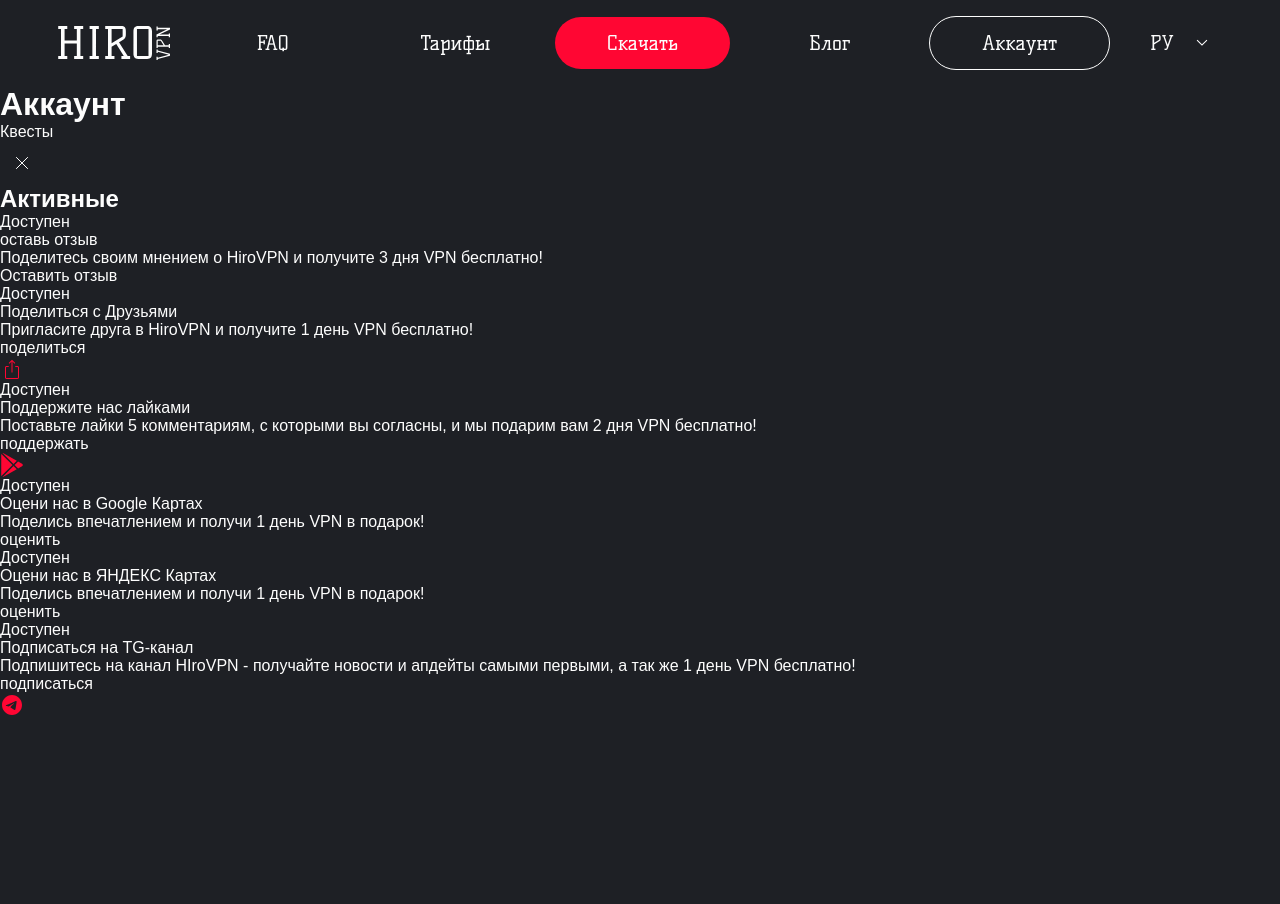
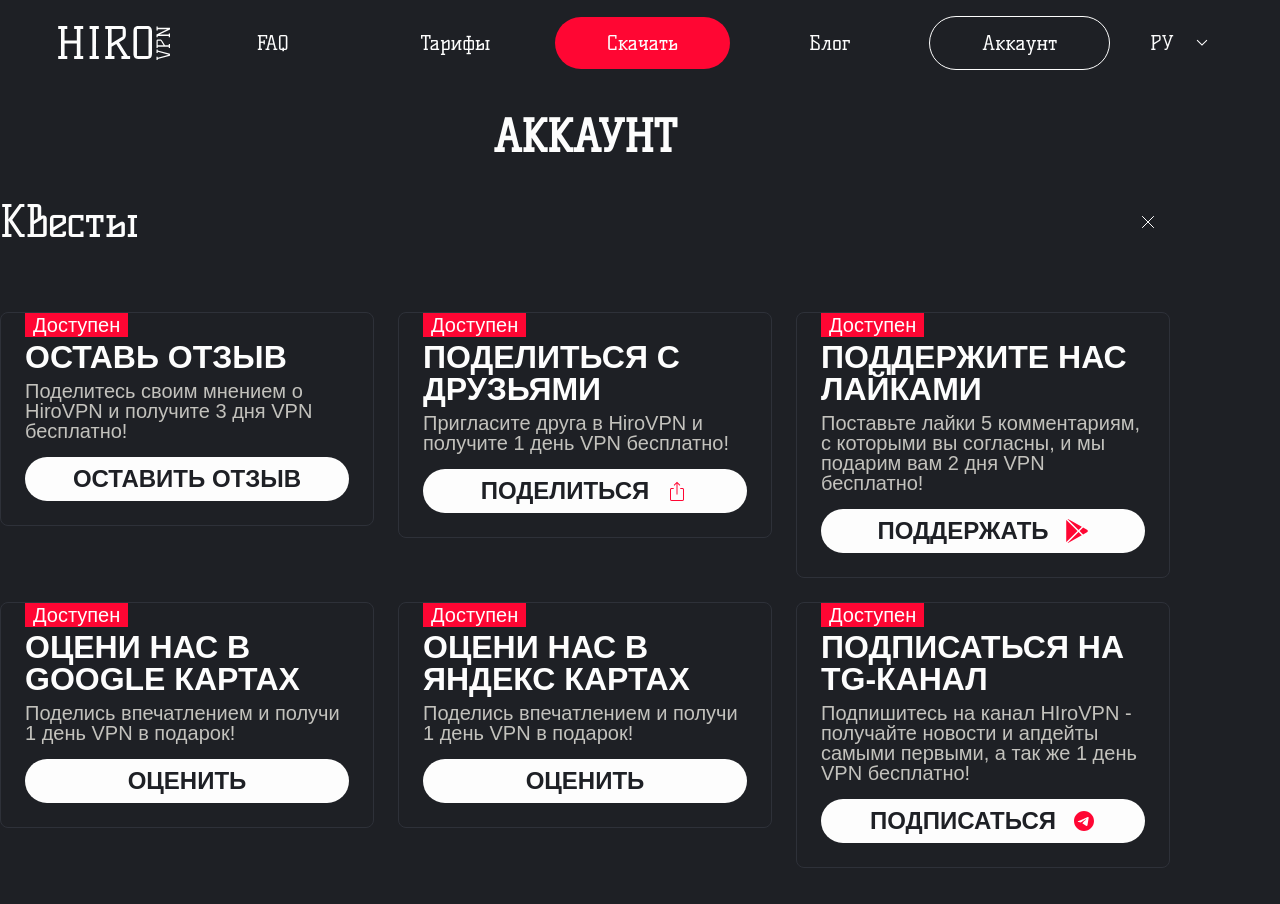
Before and after one commit to AnnaHelvetii/hero-quest, a React (Vite) app: page / in a window 1280 px wide. Shown: the top 904 px of the page. Before the commit the page ends 816 px from the top, so only its background shows below. Built offline with nearby package versions, Linux system fonts and the light colour scheme; a web font is replaced by a local one.

Commit message:
Main Page update

```diff
--- a/src/components/main-page/MainPage.module.scss
+++ b/src/components/main-page/MainPage.module.scss
@@ -0,0 +1,103 @@
+@use "../../styles/variables" as *;
+@use "../../styles/mixins" as *;
+
+	.mainWrapper {
+		margin: 40px auto;
+		font-family: "Kelly Slab", sans-serif;
+		max-width: $container-desktop;
+		@include flex-column;
+		gap: 32px;
+
+		.mainTitle {
+			font-size: 44px;
+			text-align: center;
+			text-transform: uppercase;
+		}
+
+		.headerSection {
+			@include flex-row-space-between;
+
+			.subTitle {
+				font-size: 44px;
+			}
+		}
+
+		.shareListSection {
+			font-family: "Alumni Sans", sans-serif;
+
+			.shareList {
+				display: grid;
+				grid-template-columns: repeat(3, 1fr);
+				gap: 24px;
+
+				.shareListItem {
+					@include block-wrapper;
+					align-self: start;
+					width: 100%;
+					position: relative;
+
+					.statusButton {
+						position: absolute;
+						font-size: 20px;
+						line-height: 20px;
+						background-color: $accent;
+						top: 0;
+						padding: 2px 8px;
+
+						&.completed {
+							background-color: $text-gray;
+							color: $bg;
+						}
+					}
+
+					.itemTitle {
+						margin-top: 4px;
+						font-size: 32px;
+						line-height: 32px;
+						font-weight: 600;
+						text-transform: uppercase;
+					}
+
+					.itemText {
+						color: $text-gray;
+						font-size: 20px;
+						line-height: 20px;
+						margin-top: 8px;
+					}
+
+					.itemButton {
+						margin-top: 16px;
+						padding: 8px 0;
+						width: 100%;
+						background-color: $text;
+						color: $bg;
+						border-radius: 40px;
+						gap: 16px;
+						@include flex-center;
+
+						p {
+							font-size: 24px;
+							font-weight: 600;
+							text-transform: uppercase;
+						}
+					}
+				}
+
+				@include md {
+					grid-template-columns: repeat(2, 1fr);
+				}
+
+				@include xs {
+					grid-template-columns: repeat(1, 1fr);
+				}
+			}
+		}
+
+		@include lg {
+			margin: 40px 0;
+		}
+
+		@include md {
+			max-width: $container-tablet;
+		}
+	}
--- a/src/components/main-page/MainPage.tsx
+++ b/src/components/main-page/MainPage.tsx
@@ -1,36 +1,58 @@
+import React, { useState } from "react";
 import styles from "./MainPage.module.scss";
 import cross from "./../../img/white-icons/cross.svg";
 import { QUESTS_DATA } from "../../helpers";
 import { FortuneSection } from "../fortune-section/FortuneSection";
 
 export const MainPage: React.FC = () => {
+	const [completedIds, setCompletedIds] = useState<number[]>([]);
+
+	const handleComplete = (id: number) => {
+		if (!completedIds.includes(id)) {
+			setCompletedIds((prev) => [...prev, id]);
+		}
+	};
+
 	return (
 		<div className={styles.mainContainer}>
+			<div className={styles.mainWrapper}>
 				<h1 className={styles.mainTitle}>Аккаунт</h1>
-
 				<section className={styles.headerSection}>
-				<span>Квесты</span>
+					<span className={styles.subTitle}>Квесты</span>
 					<img src={cross} alt="close" />
 				</section>
 				<FortuneSection />
 				<section className={styles.shareListSection}>
-				<h2 className={styles.title}>Активные</h2>
 					<ul className={styles.shareList}>
-					{QUESTS_DATA.map((quest) => (
+						{QUESTS_DATA.map((quest) => {
+							const isCompleted = completedIds.includes(quest.id);
+
+							return (
 								<li key={quest.id} className={styles.shareListItem}>
-							<div className={styles.statusButton}>
-								{quest.status}
+									<div
+										className={`${styles.statusButton} ${isCompleted ? styles.completed : ""}`}
+									>
+										{isCompleted ? "Выполнен" : quest.status}
 									</div>
+
 									<p className={styles.itemTitle}>{quest.title}</p>
 									<p className={styles.itemText}>{quest.text}</p>
-							<div className={styles.itemButton}>
+
+									{!isCompleted && (
+										<div
+											className={styles.itemButton}
+											onClick={() => handleComplete(quest.id)}
+										>
 											<p>{quest.buttonText}</p>
 											{quest.icon && <img src={quest.icon} alt={quest.title} />}
 										</div>
+									)}
 								</li>
-					))}
+							);
+						})}
 					</ul>
 				</section>
 			</div>
-	)
-}
+		</div>
+	);
+};
--- a/src/styles/_mixins.scss
+++ b/src/styles/_mixins.scss
@@ -1,3 +1,5 @@
+@use "./variables" as *;
+
 $screen-xs: 375px;
 $screen-sm: 768px;
 $screen-md: 1024px;
@@ -32,3 +34,9 @@
 	-moz-border-radius: 8px;
 	border-radius: 8px;
 }
+
+@mixin block-wrapper {
+	border: 1px solid $blockBorders;
+	border-radius: 8px;
+	padding: 24px;
+}
--- a/src/styles/_variables.scss
+++ b/src/styles/_variables.scss
@@ -8,6 +8,8 @@
 $bg: #1E2025;
 $text: #FDFDFD;
 $accent: #FF0633;
+$text-gray: #C3C2BD;
+$blockBorders: #2E3139;
 
 /* Shadows */
 
--- a/src/styles/global.scss
+++ b/src/styles/global.scss
@@ -27,10 +27,22 @@
 	color: $text;
 }
 
-.container {
-	width: 100%;
-	max-width: $container-desktop;
-	margin: 0 auto;
+.mainContainer {
+	@include lg {
+		margin: 0 52px;
+	}
+
+	@include md {
+		margin: 0 48px;
+	}
+
+	@include sm {
+		margin: 0 24px;
+	}
+
+	@include xs {
+		margin: 0 16px;
+	}
 }
 
 button {
```
Lines whose indentation alone changed are shown as unchanged.
